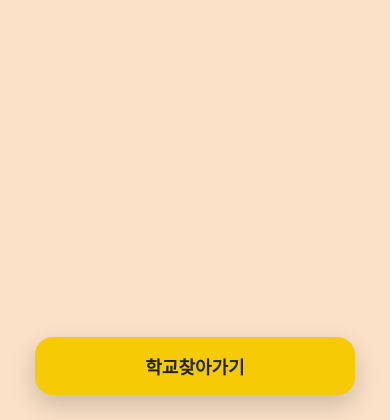
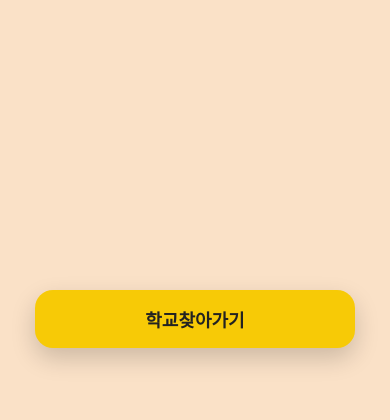
Before and after one commit to zzz4060785-boop/mbox, a Flask app: template pybo/templates/main_success.html in a window 390 px wide. Shown: the part 424-844 px from the top of the page. Run offline with Flask 3, Linux system fonts and the light colour scheme; the template is opened without the code that fills it, so the values that code supplies are empty.

Commit message:
Raise school entry button above mobile navigation

```diff
--- a/pybo/static/css/main_success.css
+++ b/pybo/static/css/main_success.css
@@ -46,7 +46,7 @@ hr {
 
 .enter-btn {
   position: absolute;
-  bottom: 25px;
+  bottom: calc(72px + env(safe-area-inset-bottom, 0px));
   left: 50%;
   width: 88%;
   max-width: 320px;
```
